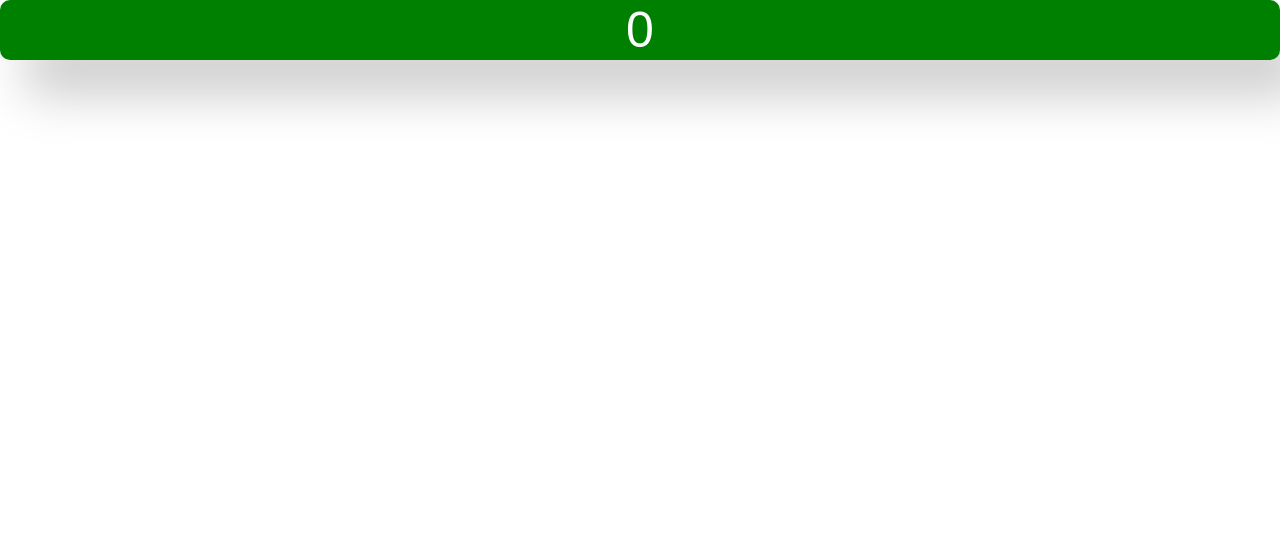
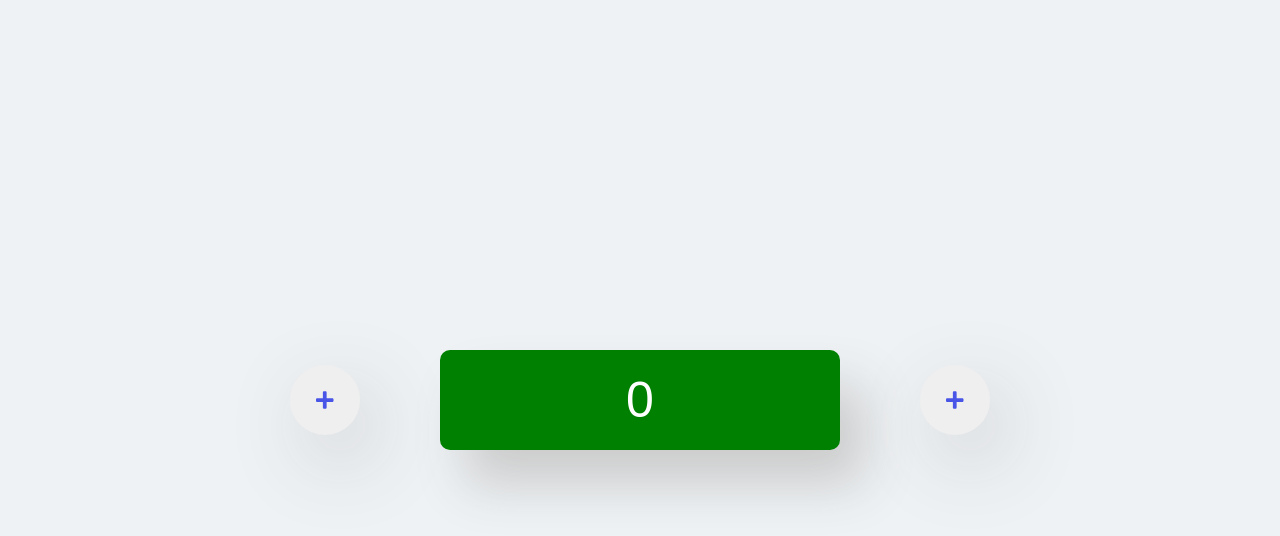
Before and after one commit to xiaohuan1234/react-router-redux-counter, a React (Create React App) app: page / in a window 1280 px wide. Shown: the top 536 px of the page. Built offline with nearby package versions, Linux system fonts and the light colour scheme.

Commit message:
two buttons and one card  in a row, no clicking works yet

```diff
--- a/package.json
+++ b/package.json
@@ -3,6 +3,11 @@
   "version": "0.1.0",
   "private": true,
   "dependencies": {
+    "@fortawesome/fontawesome-svg-core": "^1.2.12",
+    "@fortawesome/free-solid-svg-icons": "^5.6.3",
+    "@fortawesome/react-fontawesome": "^0.1.4",
+    "i": "^0.3.6",
+    "npm": "^6.6.0",
     "react": "^16.7.0",
     "react-dom": "^16.7.0",
     "react-scripts": "2.1.3"
--- a/src/App.css
+++ b/src/App.css
@@ -1,32 +1,49 @@
-.App {
-  text-align: center;
+body {
+  margin: 0;
+  padding: 0;
+}
+a:link,
+a:visited {
+  text-decoration: none;
+  color: black;
 }
 
-.App-logo {
-  animation: App-logo-spin infinite 20s linear;
-  height: 40vmin;
+header {
+  padding: 0 50px;
+  height: 100px;
+  display: flex;
+  justify-content: flex-end;
+  align-items: center;
+  text-decoration: none;
 }
 
-.App-header {
-  background-color: #282c34;
-  min-height: 100vh;
+header a {
+  font-family: Montserrat;
+  font-weight: 300;
+  padding: 0 20px;
+
+}
+.main {
+  width: 100vw;
+  height: 100vh;
+  font-family: Montserrat;
+  font-weight: 400;
+  background-color: #EEF2F5;
+  text-align: center;
   display: flex;
-  flex-direction: column;
+  flex-wrap: nowrap;
+  justify-content: center;
   align-items: center;
-  justify-content: center;
-  font-size: calc(10px + 2vmin);
-  color: white;
+}
+.grid {
+  margin: 0 40px;
+  width: 400px;
+  height: 100px;
 }
 
-.App-link {
-  color: #61dafb;
-}
-
-@keyframes App-logo-spin {
-  from {
-    transform: rotate(0deg);
-  }
-  to {
-    transform: rotate(360deg);
-  }
-}
+/*.count-display,*/
+/*.increment,*/
+/*.decrement {*/
+/*  margin: 5px;*/
+/*  padding: 20px;*/
+/*}*/
--- a/src/App.js
+++ b/src/App.js
@@ -2,12 +2,18 @@ import React, { Component } from 'react';
 import logo from './logo.svg';
 import './App.css';
 import Card from './Card';
+import Control from './Control';
 
 class App extends Component {
   render() {
     return (
       <div className="App">
-        <Card colorSelected="green" count={0} onType={()=>{console.log("typed");}}/>
+        <div className="header"></div>
+        <div className="main">
+          <Control/>
+          <Card colorSelected="green" count={0} onType={()=>{console.log("typed");}}/>
+          <Control/>
+        </div>
       </div>
     );
   }
--- /dev/null
+++ b/src/Control.css
@@ -0,0 +1,14 @@
+
+.control {
+  width: 70px;
+  height: 70px;
+  border-radius: 50%;
+  border: none;
+  font-size: 20px;
+  font-weight: 200;
+  color: #4955e6;
+  line-height: 70px;
+  text-align: center;
+  padding: 0;
+  box-shadow: 15px 25px 80px 0px #ccc;
+}
--- /dev/null
+++ b/src/Control.js
@@ -0,0 +1,23 @@
+import React, { Component } from 'react';// eslint-disable-line no-unused-vars
+import './Control.css';
+import { FontAwesomeIcon } from '@fortawesome/react-fontawesome';// eslint-disable-line no-unused-vars
+import { faPlus, faMinus } from '@fortawesome/free-solid-svg-icons';
+
+class Control extends Component {
+  constructor(props) {
+    super(props);
+    this.onClick = this.onClick.bind(this);
+  }
+
+  onClick(e) {
+    console.log("clicked");
+  }
+  render() {
+    return (
+        <button className="grid control" onClick={this.onClick}>
+        <FontAwesomeIcon icon={faPlus} />
+        </button>
+    );
+}
+}
+export default Control;
```
Also changed, not shown: 1 other file (tests, documents, lock files or other folders).
